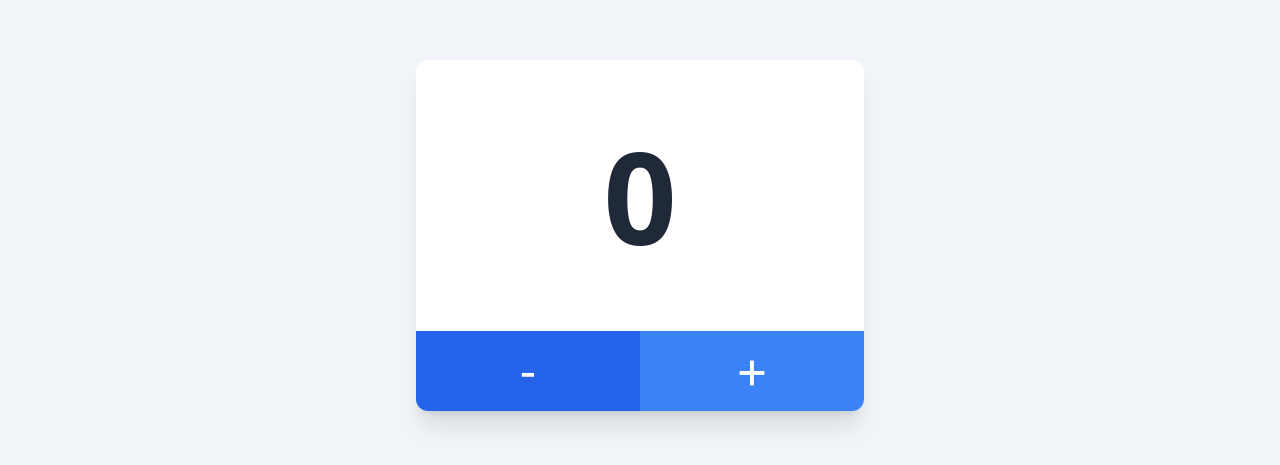
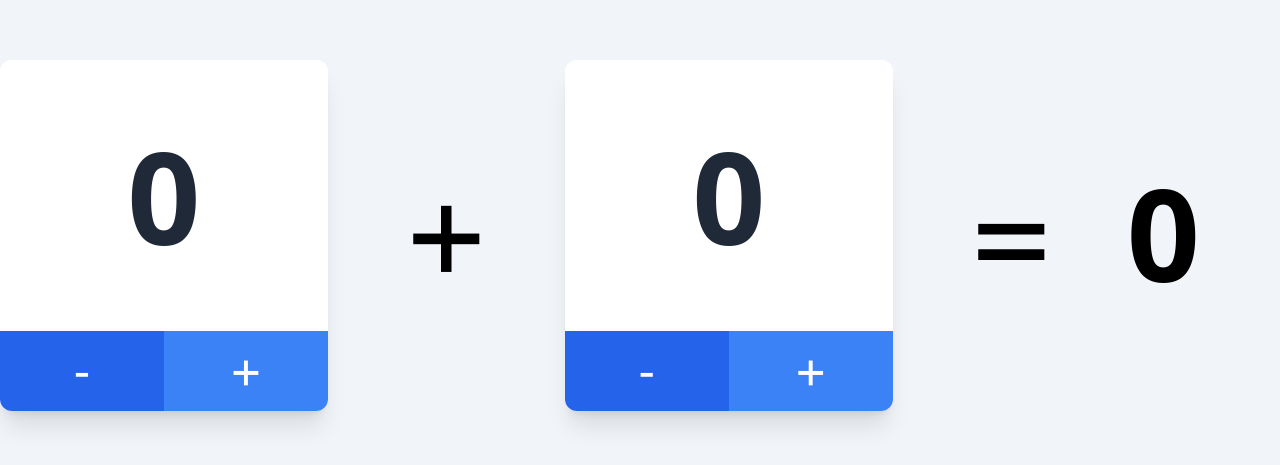
Before and after one commit to stevenlei/vue-basic-counter, a Vue app: page / in a window 1280 px wide. Shown: the part 165-630 px from the top of the page. Built offline with nearby package versions, Linux system fonts and the light colour scheme.

Commit message:
demo the use of x + y = z

```diff
--- a/src/App.vue
+++ b/src/App.vue
@@ -2,7 +2,13 @@
 export default {
   data() {
     return {
-      count: 0
+      numberX: 0,
+      numberY: 0,
+    }
+  },
+  computed: {
+    numberZ() {
+      return this.numberX + this.numberY
     }
   }
 }
@@ -11,11 +17,24 @@ export default {
 <template>
   <div class="min-h-screen w-full bg-slate-100 flex justify-center items-center">
     <div class="bg-white flex-1 max-w-md rounded-xl shadow-xl overflow-hidden">
-      <input class="text-9xl font-semibold text-center text-gray-800 py-12 w-full outline-none" v-model="count">
+      <input class="text-9xl font-semibold text-center text-gray-800 py-12 w-full outline-none" v-model="numberX">
       <div class="flex">
-        <button class="bg-blue-600 py-4 font-mono text-center flex-1 text-5xl text-white hover:bg-blue-700" @click="count--">-</button>
-        <button class="bg-blue-500 py-4 font-mono text-center flex-1 text-5xl text-white hover:bg-blue-700" @click="count++">+</button>
+        <button class="bg-blue-600 py-4 font-mono text-center flex-1 text-5xl text-white hover:bg-blue-700" @click="numberX--">-</button>
+        <button class="bg-blue-500 py-4 font-mono text-center flex-1 text-5xl text-white hover:bg-blue-700" @click="numberX++">+</button>
       </div>
+    </div>
+    <div class="text-9xl font-mono p-20">
+      +
+    </div>
+    <div class="bg-white flex-1 max-w-md rounded-xl shadow-xl overflow-hidden">
+      <input class="text-9xl font-semibold text-center text-gray-800 py-12 w-full outline-none" v-model="numberY">
+      <div class="flex">
+        <button class="bg-blue-600 py-4 font-mono text-center flex-1 text-5xl text-white hover:bg-blue-700" @click="numberY--">-</button>
+        <button class="bg-blue-500 py-4 font-mono text-center flex-1 text-5xl text-white hover:bg-blue-700" @click="numberY++">+</button>
+      </div>
+    </div>
+    <div class="text-9xl font-mono p-20">
+      = <span class="font-sans font-bold">{{ numberZ }}</span>
     </div>
   </div>
 </template>
```
